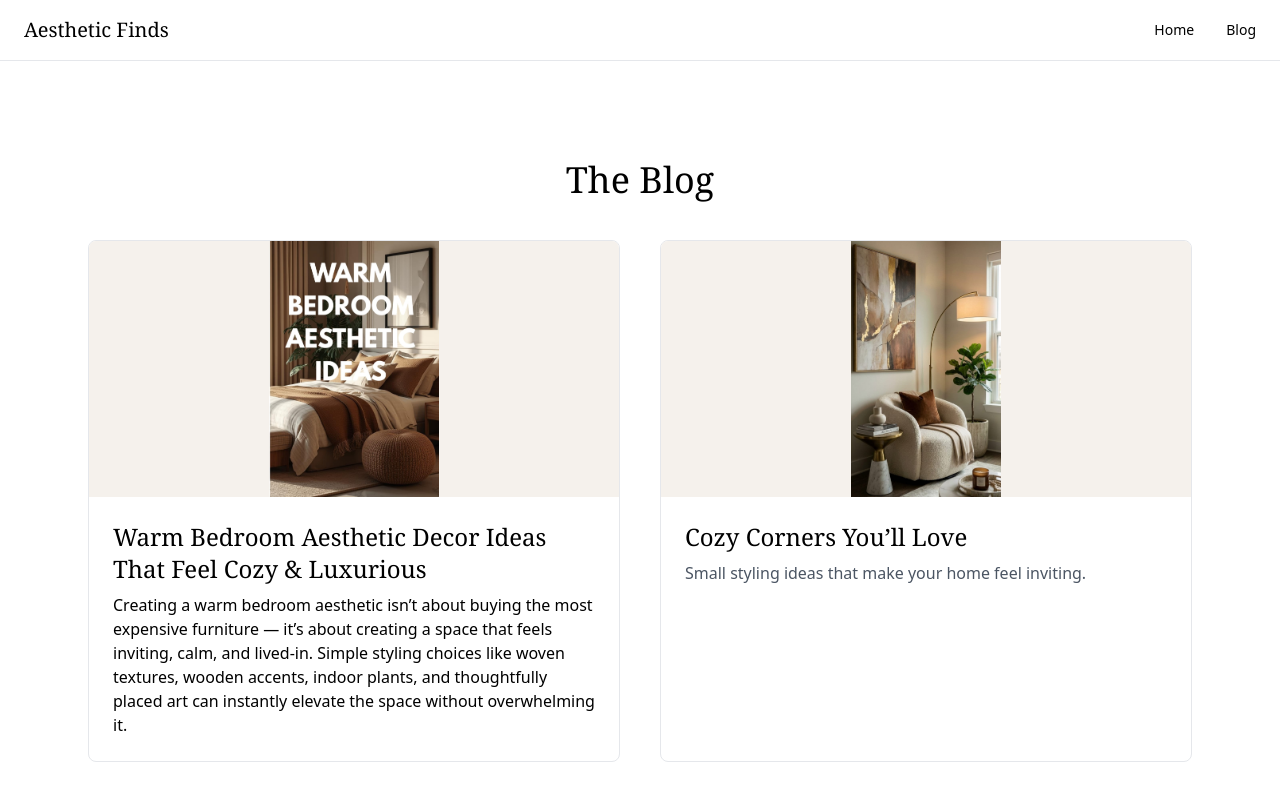
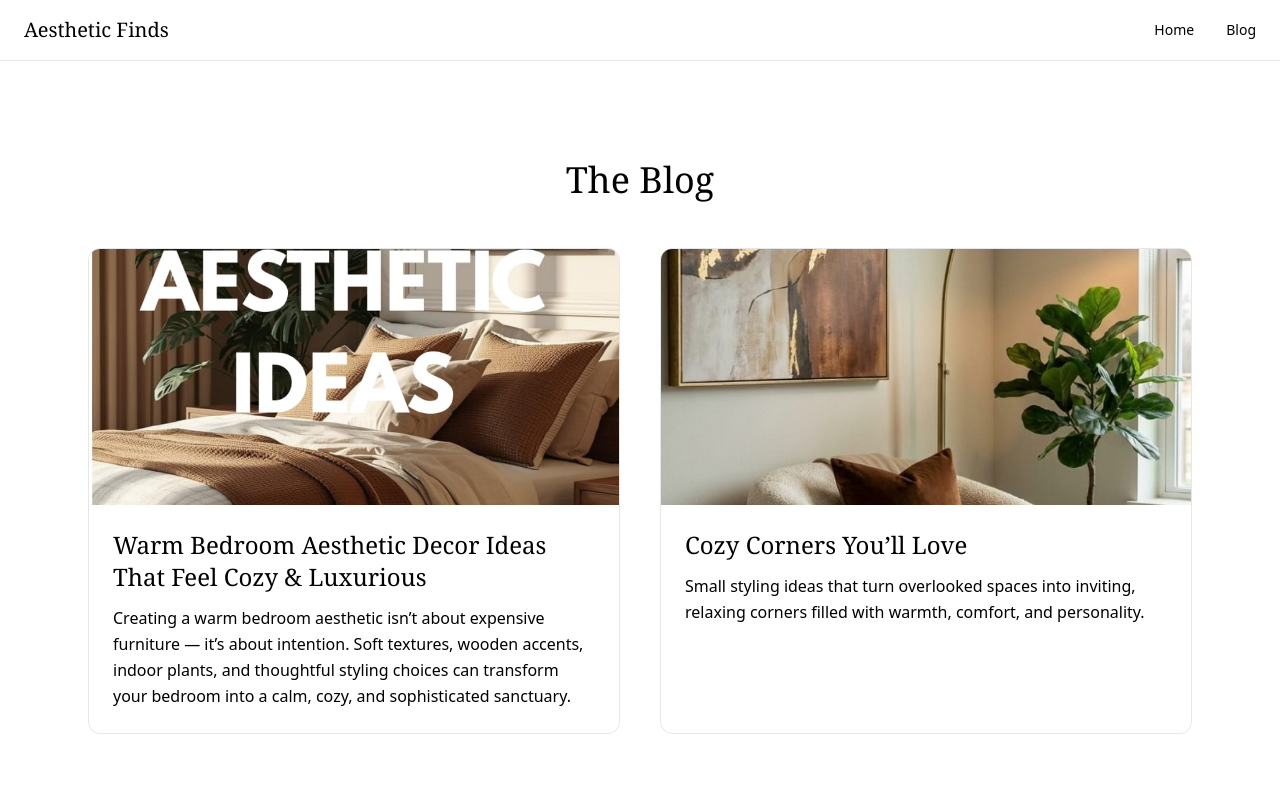
Before and after one commit to muasyamuthengi-gif/aestheticfindsbyanna, a Next.js app: page /blog in a window 1280 px wide. Shown: the top 800 px of the page. Built offline with nearby package versions, Linux system fonts and the light colour scheme; a web font is replaced by a local one.

Commit message:
Refine blog post styling and text content
Updated blog post titles and descriptions for clarity and impact.

```diff
--- a/app/blog/page.js
+++ b/app/blog/page.js
@@ -1,7 +1,7 @@
 export default function BlogPage() {
   return (
     <main className="max-w-6xl mx-auto px-6 py-20">
-      <h1 className="text-4xl font-serif mb-10 text-center">
+      <h1 className="text-4xl font-serif mb-12 text-center text-black">
         The Blog
       </h1>
 
@@ -9,24 +9,27 @@ export default function BlogPage() {
         {/* Blog Post 1 */}
         <a
           href="/blog/slow-living"
-          className="block border rounded-lg overflow-hidden hover:shadow-lg transition"
+          className="group block border rounded-xl overflow-hidden hover:shadow-lg transition"
         >
-          {/* Image wrapper keeps card size */}
-          <div className="w-full h-64 bg-[#f5f1ec] flex items-center justify-center">
+          {/* Image wrapper */}
+          <div className="w-full h-64 overflow-hidden">
             <img
               src="/blog1a.jpg"
               alt="Warm bedroom aesthetic"
-              className="max-h-full max-w-full object-contain"
+              className="w-full h-full object-cover"
             />
           </div>
 
+          {/* Text */}
           <div className="p-6">
-            <h2 className="text-2xl font-serif mb-2">
+            <h2 className="text-2xl font-serif mb-3 text-black">
               Warm Bedroom Aesthetic Decor Ideas That Feel Cozy & Luxurious
             </h2>
-            <p className="text-black">
-              Creating a warm bedroom aesthetic isn’t about buying the most expensive furniture — it’s about creating a space that feels inviting, calm, and lived‑in.
-              Simple styling choices like woven textures, wooden accents, indoor plants, and thoughtfully placed art can instantly elevate the space without overwhelming it.
+            <p className="text-black text-base leading-relaxed">
+              Creating a warm bedroom aesthetic isn’t about expensive furniture —
+              it’s about intention. Soft textures, wooden accents, indoor plants,
+              and thoughtful styling choices can transform your bedroom into a
+              calm, cozy, and sophisticated sanctuary.
             </p>
           </div>
         </a>
@@ -34,22 +37,25 @@ export default function BlogPage() {
         {/* Blog Post 2 */}
         <a
           href="/blog/cozy-corners"
-          className="block border rounded-lg overflow-hidden hover:shadow-lg transition"
+          className="group block border rounded-xl overflow-hidden hover:shadow-lg transition"
         >
-          <div className="w-full h-64 bg-[#f5f1ec] flex items-center justify-center">
+          {/* Image wrapper */}
+          <div className="w-full h-64 overflow-hidden">
             <img
               src="/blog2.jpg"
               alt="Cozy corners"
-              className="max-h-full max-w-full object-contain"
+              className="w-full h-full object-cover"
             />
           </div>
 
+          {/* Text */}
           <div className="p-6">
-            <h2 className="text-2xl font-serif mb-2">
+            <h2 className="text-2xl font-serif mb-3 text-black">
               Cozy Corners You’ll Love
             </h2>
-            <p className="text-gray-600">
-              Small styling ideas that make your home feel inviting.
+            <p className="text-black text-base leading-relaxed">
+              Small styling ideas that turn overlooked spaces into inviting,
+              relaxing corners filled with warmth, comfort, and personality.
             </p>
           </div>
         </a>
```
